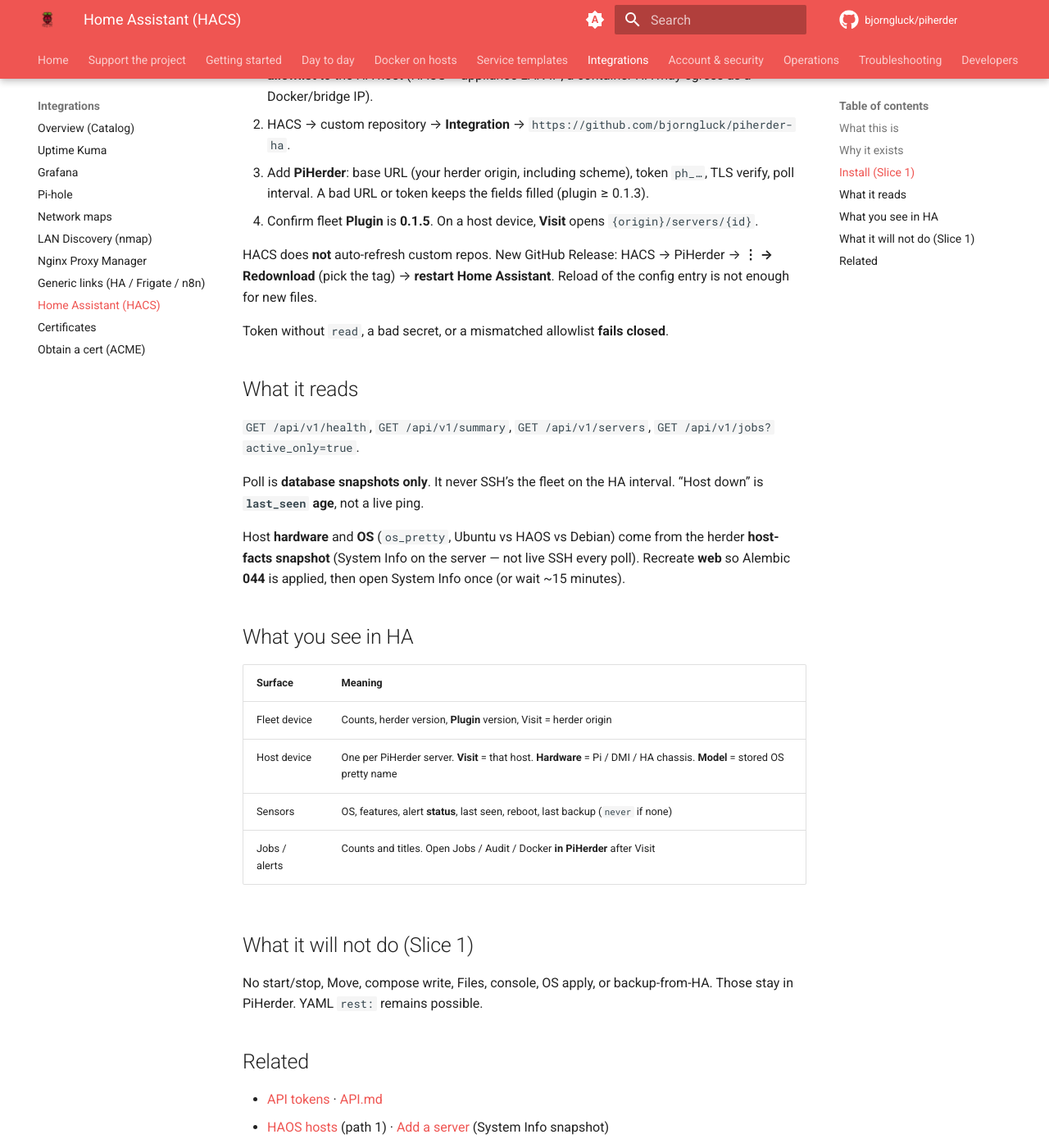
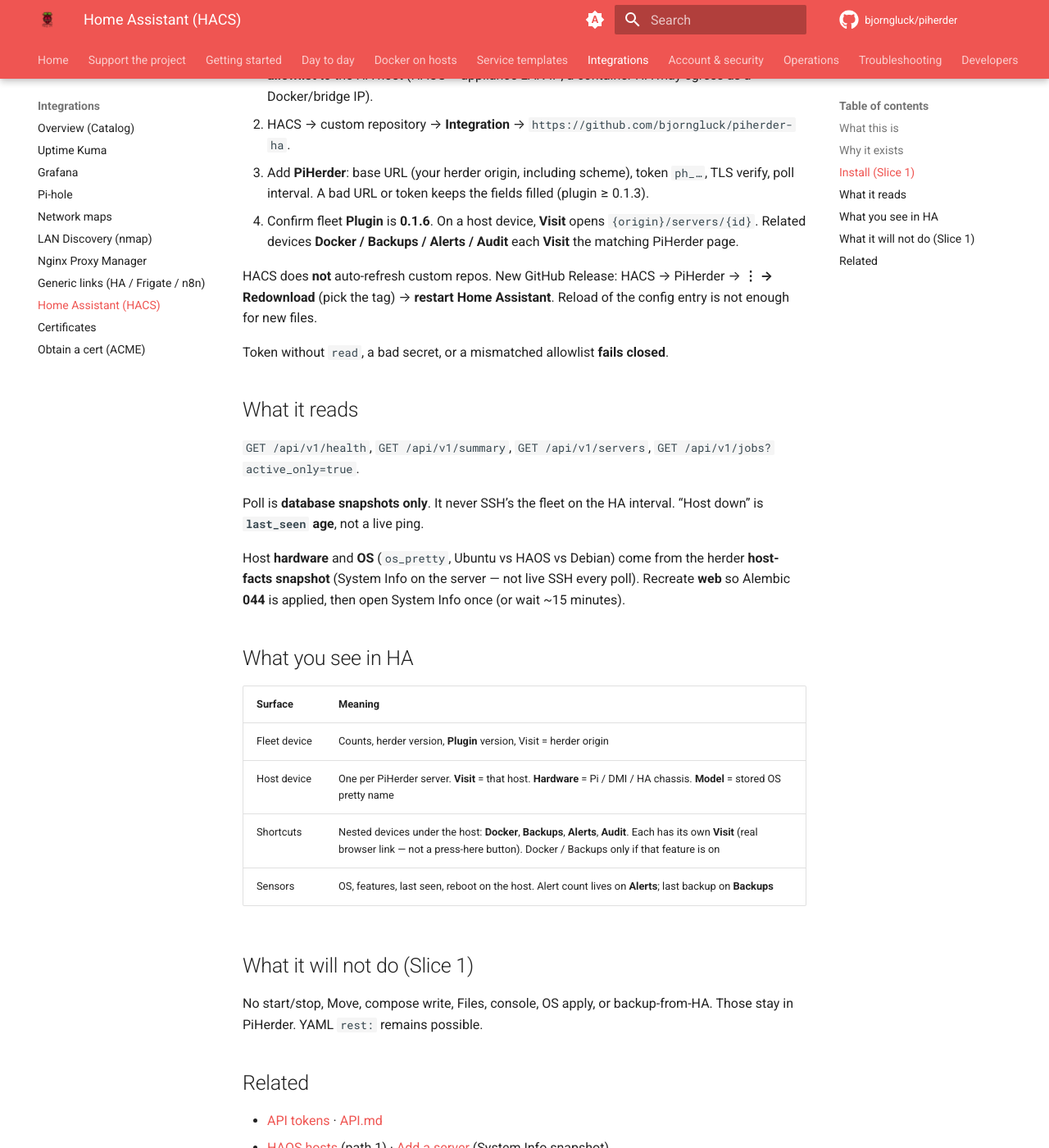
Before and after one commit to bjorngluck/piherder, an MkDocs documentation site: the page built from wiki/integrations/home-assistant.md, in a window 1280 px wide and 1400 px high, scrolled down 911 px. Shown: the whole window at 82% size. Built offline with MkDocs 1.6.1 and Material for MkDocs 9.7.7, drawn with Linux system fonts in a browser that asks for light colours; comment, search, counter and statistics services are not loaded.

Commit message:
docs(v1.6): HA nested Visit shortcuts for Docker, backups, alerts, audit

```diff
--- a/wiki/integrations/home-assistant.md
+++ b/wiki/integrations/home-assistant.md
@@ -20,7 +20,7 @@
 1. In PiHerder: Settings → **API management** → create a token with **`read` only**. Set the **IP allowlist** to the HA host (HAOS ≈ appliance LAN IP; a container HA may egress as a Docker/bridge IP).
 2. HACS → custom repository → **Integration** → `https://github.com/bjorngluck/piherder-ha`.
 3. Add **PiHerder**: base URL (your herder origin, including scheme), token `ph_…`, TLS verify, poll interval. A bad URL or token keeps the fields filled (plugin ≥ 0.1.3).
-4. Confirm fleet **Plugin** is **0.1.5**. On a host device, **Visit** opens `{origin}/servers/{id}`.
+4. Confirm fleet **Plugin** is **0.1.6**. On a host device, **Visit** opens `{origin}/servers/{id}`. Related devices **Docker / Backups / Alerts / Audit** each **Visit** the matching PiHerder page.
 
 HACS does **not** auto-refresh custom repos. New GitHub Release: HACS → PiHerder → **⋮ → Redownload** (pick the tag) → **restart Home Assistant**. Reload of the config entry is not enough for new files.
 
@@ -40,8 +40,8 @@
 |---------|---------|
 | Fleet device | Counts, herder version, **Plugin** version, Visit = herder origin |
 | Host device | One per PiHerder server. **Visit** = that host. **Hardware** = Pi / DMI / HA chassis. **Model** = stored OS pretty name |
-| Sensors | OS, features, alert **status**, last seen, reboot, last backup (`never` if none) |
-| Jobs / alerts | Counts and titles. Open Jobs / Audit / Docker **in PiHerder** after Visit |
+| Shortcuts | Nested devices under the host: **Docker**, **Backups**, **Alerts**, **Audit**. Each has its own **Visit** (real browser link — not a press-here button). Docker / Backups only if that feature is on |
+| Sensors | OS, features, last seen, reboot on the host. Alert count lives on **Alerts**; last backup on **Backups** |
 
 ## What it will not do (Slice 1)
 
```
Also changed, not shown: docs/QA_v1.6.0.md (+3 -3 lines).
